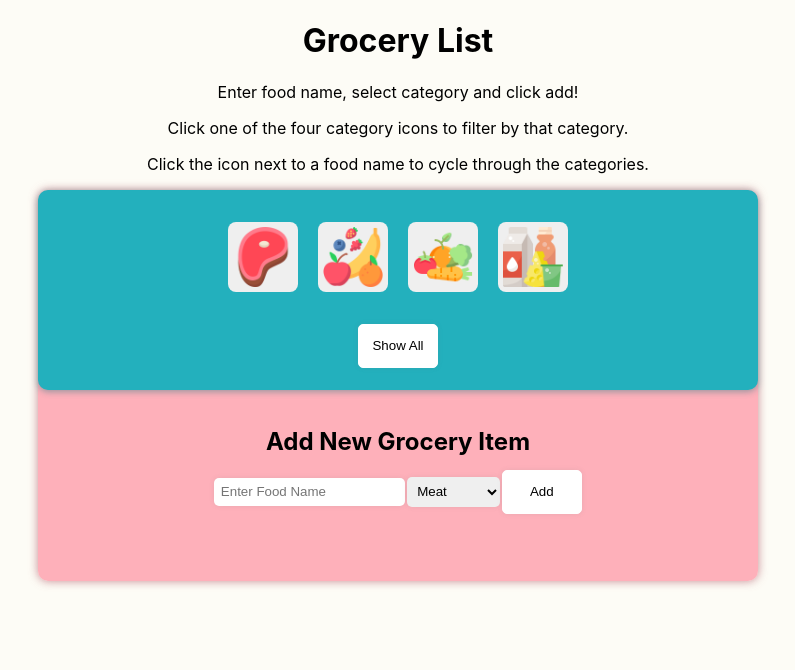
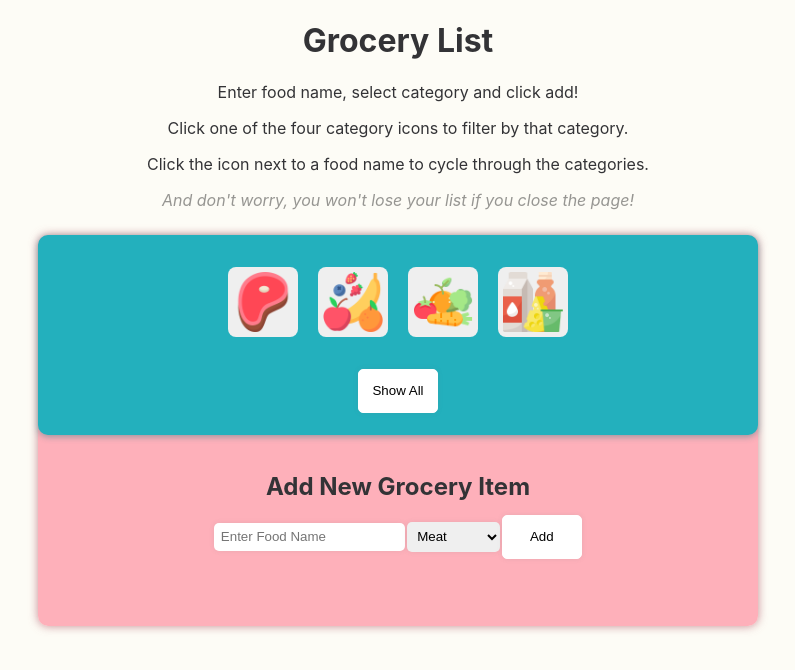
Before and after one commit to FlutterSoft/react-grocery-list, a React (Create React App) app: page / in a window 1280 px wide. Shown: the top 670 px of the page, without its empty margins (242-1037 px from the left). Built offline with nearby package versions, Linux system fonts and the light colour scheme.

Commit message:
added some text

```diff
--- a/src/App.css
+++ b/src/App.css
@@ -3,6 +3,8 @@
 }
 html{
   background-color: #fdfcf6;
+  color: rgb(51, 51, 54);
+  /* color:black; */
 }
 
 .CategorySection{
@@ -17,7 +19,11 @@ html{
   align-items: center;
   margin: auto;
 }
-
+span{
+  font-style: italic;
+  font-weight: 400;
+  color: rgba(0, 0, 0, 0.408);
+}
 .Buttons{
   display: flex;
   justify-content: space-evenly;
@@ -119,7 +125,7 @@ form input, form select{
 }
 
 .ListSection{
-  margin: auto;
+  margin: 25px auto;
   background-color: #ff96a7bd;
   max-width: 720px;
   padding-bottom: 50px;
--- a/src/App.js
+++ b/src/App.js
@@ -35,6 +35,7 @@ function App() {
       <p>Enter food name, select category and click add!</p>
       <p>Click one of the four category icons to filter by that category. </p>
       <p>Click the icon next to a food name to cycle through the categories.</p>
+      <span>And don't worry, you won't lose your list if you close the page!</span>
       <div className="ListSection">
         <CategorySection onClick={categoryFilter} setFiltering={setFiltering} />
         <AddItem items={items} setItems={setItems} setFiltering={setFiltering} />
```
